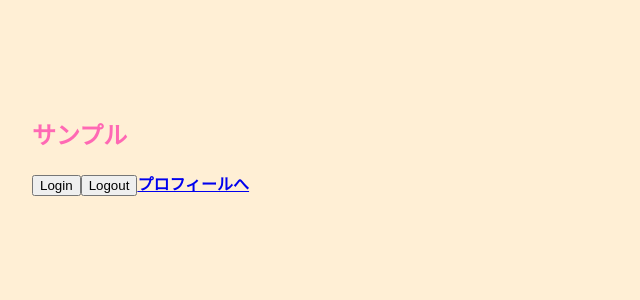
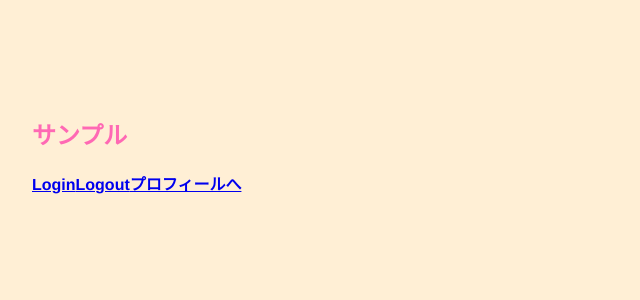
Before and after one commit to yumemi-omi/clefri-frontend, a Next.js app: page / in a window 1280 px wide. Shown: the top 300 px of the page, without its empty margins (0-640 px from the left). Built offline with nearby package versions, Linux system fonts and the light colour scheme; what @urql/exchange-auth, urql would draw is missing.

Commit message:
fix: ログインログアウトボタン設置

```diff
--- a/src/pages/index.tsx
+++ b/src/pages/index.tsx
@@ -1,6 +1,5 @@
 import { VFC } from 'react';
 import { css } from '@emotion/react';
-import { useQuery, gql } from 'urql';
 import Link from 'next/link';
 
 const myStyle = css`
@@ -13,8 +12,8 @@
   return (
     <section css={myStyle}>
       <h1>サンプル</h1>
-      <button>Login</button>
-      <button>Logout</button>
+      <Link href="/api/auth/login">Login</Link>
+      <Link href="/api/auth/logout">Logout</Link>
       <Link href="/profile">プロフィールへ</Link>
     </section>
   );
```
